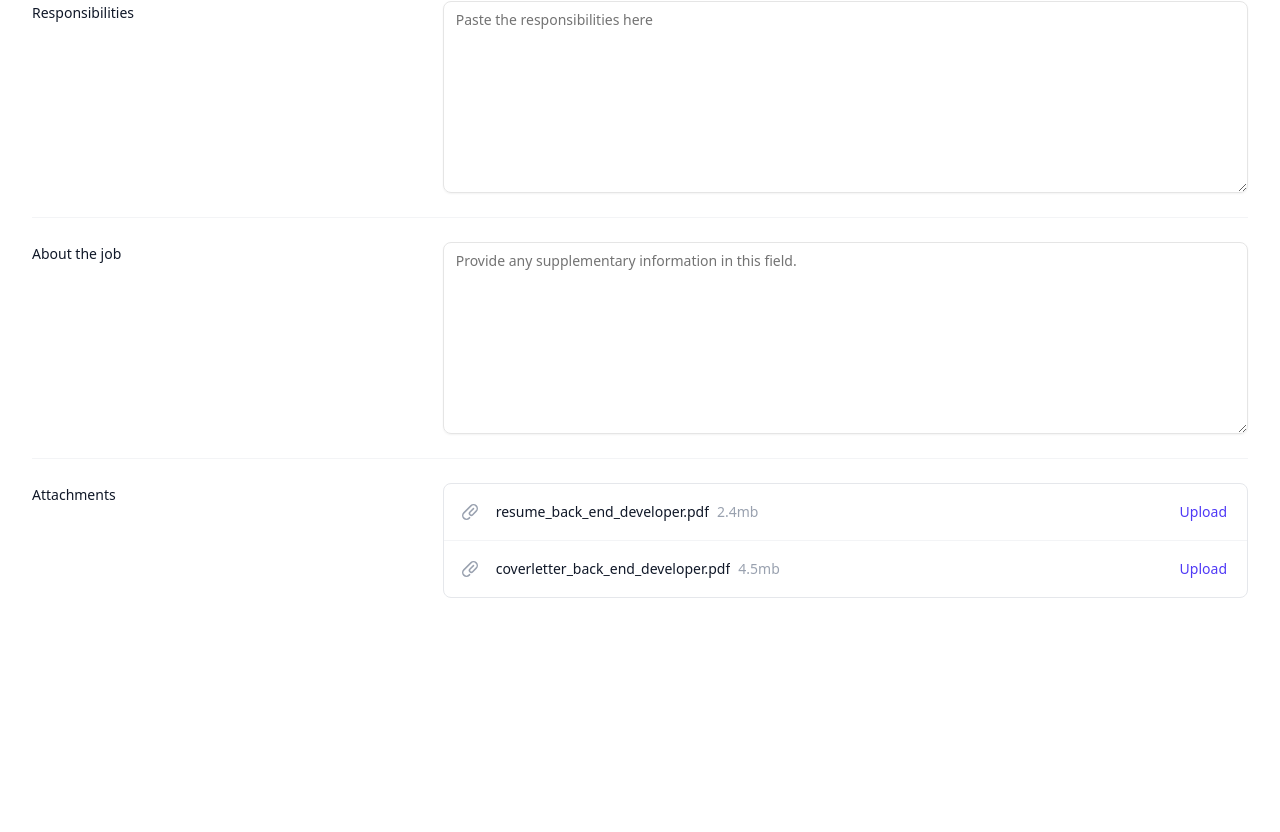
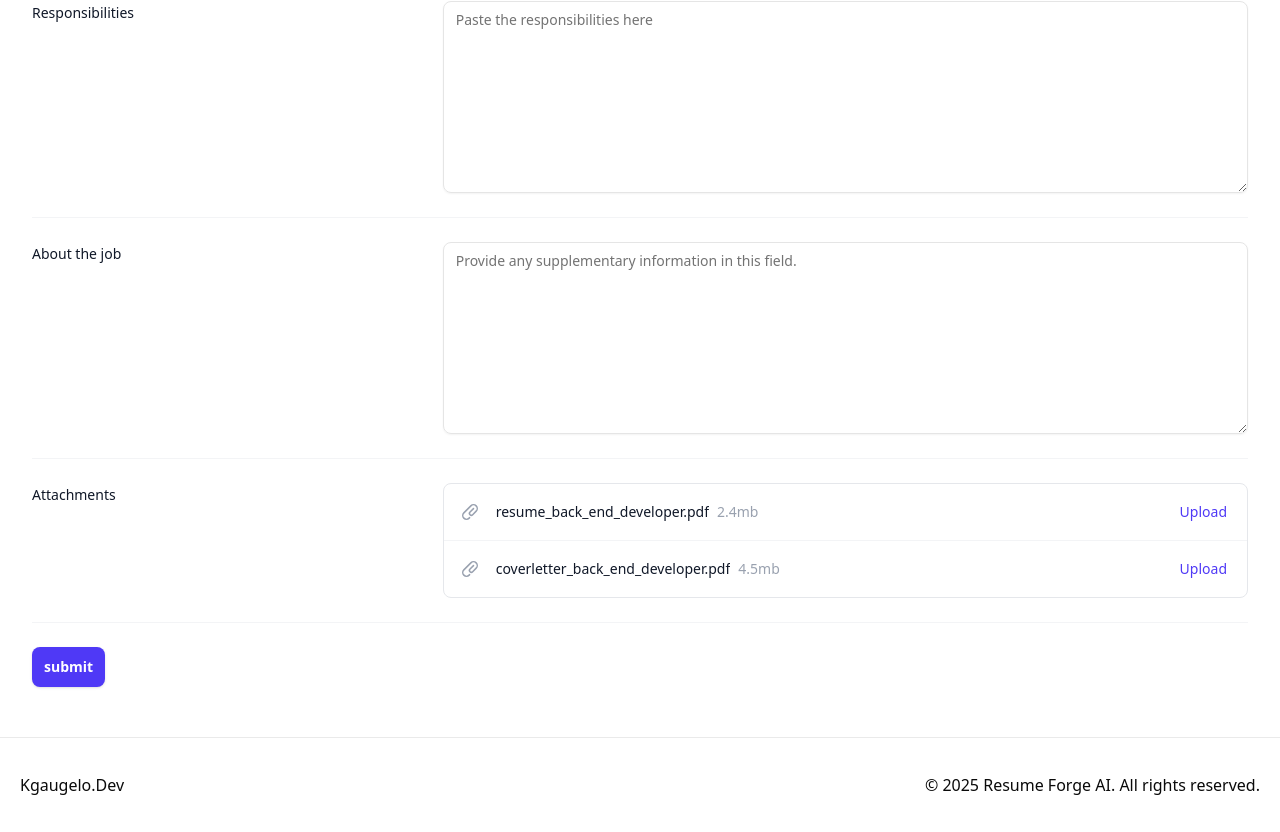
Before and after one commit to Roise-s/ResumeForge, a React (Vite) app in the folder client/: page /Home in a window 1280 px wide. Shown: the part 908-1740 px from the top of the page. Before the commit the page ends 1530 px from the top, so only its background shows below. Built offline with nearby package versions, Linux system fonts and the light colour scheme; a web font is replaced by a local one.

Commit message:
Add styled footer component to Home page
Introduces a new Footer component with custom styles and copyright info, and integrates it into the Home page. Footer styling is handled via newly added CSS and SCSS files.

```diff
--- a/client/src/components/cnFile/Footer.tsx
+++ b/client/src/components/cnFile/Footer.tsx
@@ -1,9 +1,16 @@
-import React from 'react'
+import './styles/style.css'
 
 const Footer = () => {
+  const year = new Date().getFullYear();
+
   return (
-    <div>
-
+    <div className='footer'>
+      <a href='https://kgaugelo.vercel.app/' target='_blank' className="myName">
+        Kgaugelo.Dev
+      </a>
+      <div className="vv">
+         &copy; {year} Resume Forge AI. All rights reserved.
+      </div>
     </div>
   )
 }
--- /dev/null
+++ b/client/src/components/cnFile/styles/style.css
@@ -0,0 +1,11 @@
+.footer {
+  display: flex;
+  justify-content: space-between;
+  padding: 35px 20px;
+  border-top: 1px solid #eaeaea;
+  margin-top: 50px;
+}
+
+a {
+  text-decoration: none;
+}/*# sourceMappingURL=style.css.map */
--- /dev/null
+++ b/client/src/components/cnFile/styles/style.scss
@@ -0,0 +1,11 @@
+.footer {
+    display: flex;
+    justify-content: space-between;
+    padding: 35px 20px;
+    border-top: 1px solid #eaeaea;
+    margin-top: 50px;
+}
+
+a {
+    text-decoration: none;
+}
--- a/client/src/pages/Home.tsx
+++ b/client/src/pages/Home.tsx
@@ -2,6 +2,7 @@ import { PaperClipIcon } from '@heroicons/react/20/solid'
 import { Textarea } from "@/components/ui/textarea"
 import { Input } from "@/components/ui/input"
 import UploadPdfButton from '@/components/cnFile/UploadPdfButton'
+import Footer from '@/components/cnFile/Footer'
 
 export default function Example() {
   return (
@@ -90,9 +91,15 @@ export default function Example() {
               </ul>
             </dd>
           </div>
+
+          <button type="submit" className="mt-6 inline-flex items-center justify-center rounded-md bg-indigo-600 px-3 py-2 text-sm/6 font-semibold text-white shadow-sm hover:bg-indigo-500 focus-visible:outline focus-visible:outline-offset-2 focus-visible:outline-indigo-600 cursor-pointer">
+            submit
+          </button>
         </dl>
       </div>
-    </div>
+      </div>
+
+      <Footer />
     </>
 
 
```
Also changed, not shown: 1 other file (tests, documents, lock files or other folders).
